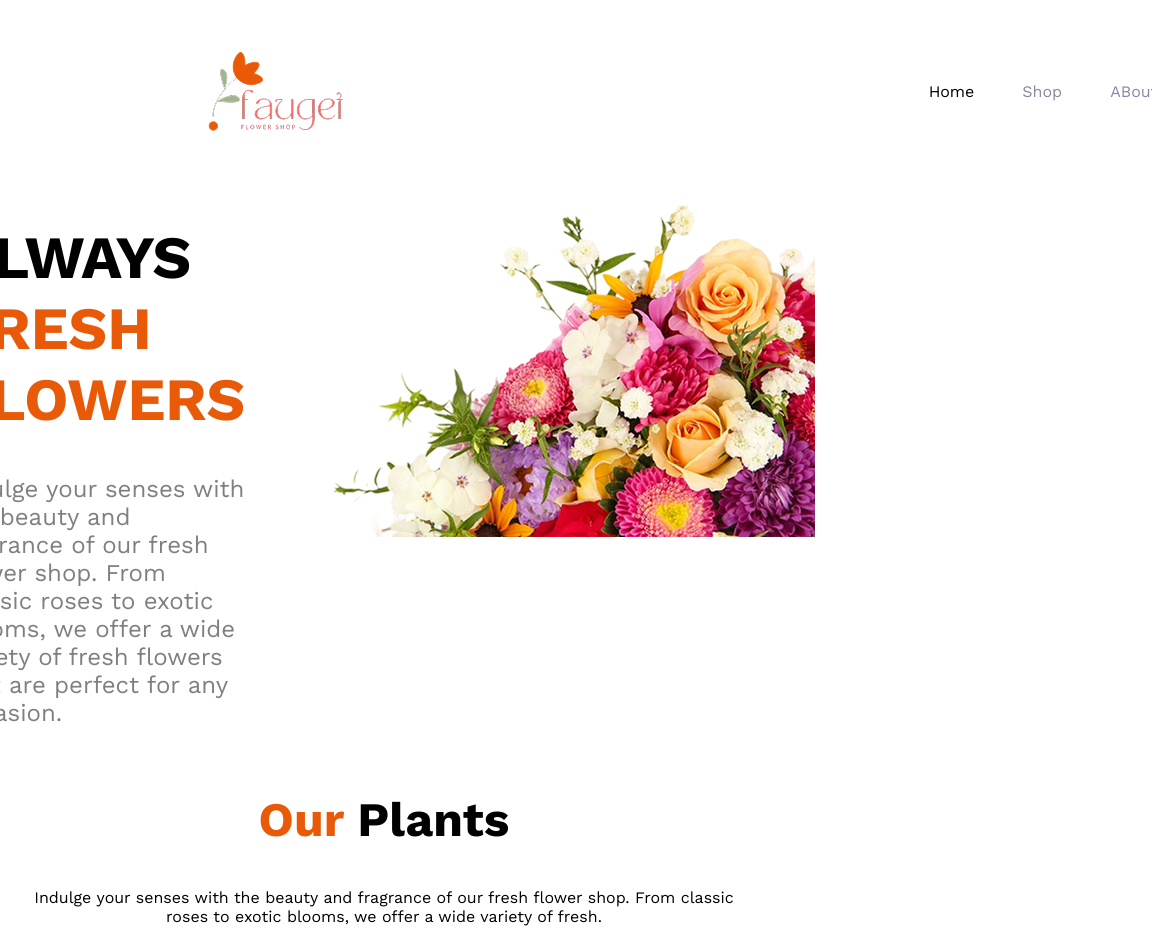
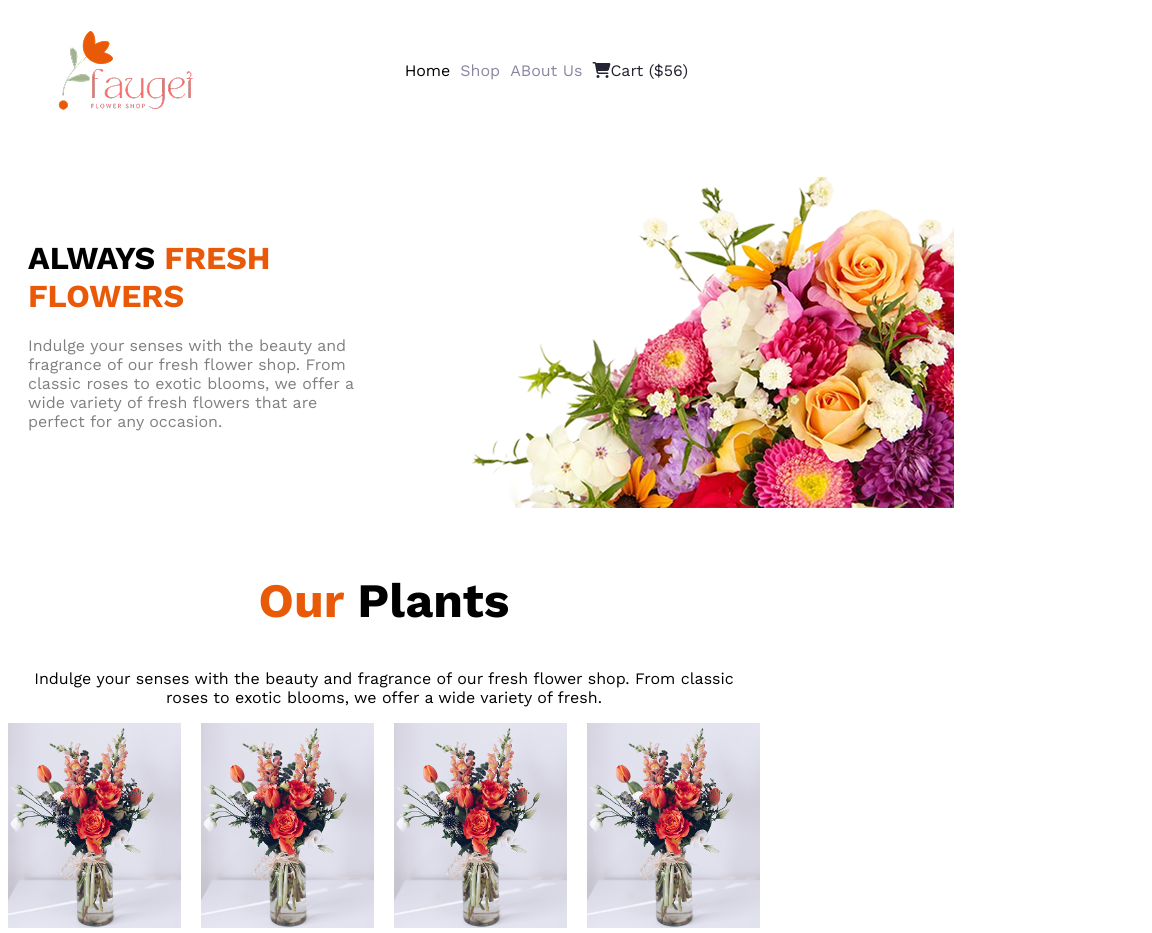
Before and after one commit to sadiaRimi-01/My-2nd-assignment, a plain HTML site: page index.html in a window 768 px wide. Shown: the top 933 px of the page, 1152 px wide, since content can reach past the window. Drawn offline with nearby package versions, Linux system fonts and the light colour scheme.

Commit message:
medium device quary

```diff
--- a/index.html
+++ b/index.html
@@ -17,7 +17,8 @@
 
 <body class="work-sans-font">
     <header>
-        <nav class="max-width">
+        <div class="n-container">
+            <nav>
             <img src="assets/logo.png" alt="Logo">
             <ul>
 
@@ -30,6 +31,8 @@
 
             </ul>
         </nav>
+        </div>
+
         <div class="banner">
             <div class="banner-content">
                 <h1 class="banner-title"><span>ALWAYS</span> <span style="color: rgba(233, 90, 8, 1);">FRESH<br>
--- a/style/flower.css
+++ b/style/flower.css
@@ -12,14 +12,22 @@
 }
 
 /* Nav part */
+.n-container {
+    max-width: 1140px;
+    margin: 0 auto;
+    padding: 0 20px;
+}
+
 nav {
     display: flex;
     align-items: center;
     justify-content: space-between;
-    width: 1140px;
-    height: 82px;
-    margin: 50px 200px;
-
+    flex-wrap: wrap;
+    max-width: 1140px;
+    width: 100%;
+    margin: 0 auto;
+    padding: 20px;
+    box-sizing: border-box;
 }
 
 nav ul {
@@ -41,12 +49,27 @@ nav ul a {
 }
 
 /* Banner section */
-.banner {
+/* .banner {
     display: flex;
     justify-content: center;
     max-width: 1140px;
+    margin: 0 auto; */
+.banner {
+  display: flex;
+  justify-content: space-between;
+  align-items: center;
+  max-width: 1140px;
   margin: 0 auto;
+  padding: 20px;
+  gap: 20px;
 }
+
+.banner-content,
+.banner-img {
+  width: 50%;
+  box-sizing: border-box;
+}
+
 
 .banner-title {
     font-weight: bold;
@@ -131,9 +154,6 @@ nav ul a {
 }
 
 /* plant lover section */
-
-
-
 .lover-section {
     max-width: 1140px;
     margin: 30px auto;
@@ -301,7 +321,7 @@ footer {
 }
 
 
-
+/* Small device */
 @media screen and (max-width: 576px) {
 
     .hide {
@@ -309,21 +329,24 @@ footer {
     }
 
     nav {
-    flex-direction:row;
-    align-items: flex-start;
+        flex-direction: row;
+        align-items: center;
+        text-align: center;
+        padding: 10px 20px;
         width: 100%;
-    margin: 20px auto;
-    padding: 0 20px;
     }
 
     nav ul {
-    gap: 20px;
+        flex-direction: row;
+        gap: 10px;
         padding: 0;
     }
+
 
     nav img {
         margin-bottom: 10px;
     }
+
     /* banner section */
     .banner {
         flex-direction: column-reverse;
@@ -332,7 +355,7 @@ footer {
         width: 100%;
     }
 
-  .banner-content{
+    .banner-content {
         width: 90%;
         text-align: center;
     }
@@ -423,3 +446,46 @@ footer {
         justify-content: center;
     }
 }
+
+/* medium device */
+@media screen and (min-width: 577px) and (max-width: 992px) {
+
+  nav {
+    /* flex-wrap: wrap; */
+    padding: 15px 30px;
+  }
+
+  nav ul {
+    gap: 10px;
+  }
+
+  .banner-title {
+    font-size: 2rem;
+  }
+
+  .banner-description {
+    font-size: 1rem;
+  }
+
+  .image {
+    grid-template-columns: repeat(4, 1fr);
+  }
+
+  .btn-primary {
+    font-size: 1rem;
+    padding: 12px 24px;
+  }
+
+  .flex {
+    flex-direction: column;
+    gap: 20px;
+    text-align: center;
+  }
+
+  footer {
+    flex-direction: column;
+    gap: 20px;
+    text-align: center;
+  }
+
+}
```
Lines whose indentation alone changed are shown as unchanged.
